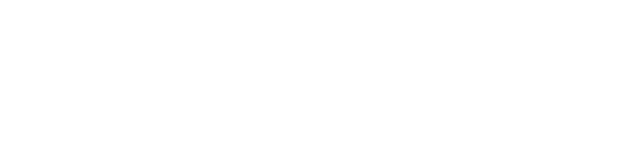
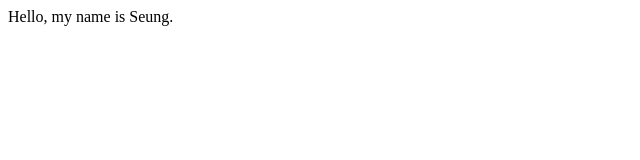
Before and after one commit to itsseungho/portfolio-project, a website: page index.html in a window 1280 px wide. Shown: the whole page, without its empty margins (0-640 px from the left). Drawn offline with Linux system fonts and the light colour scheme.

Commit message:
Add intro text

```diff
--- a/index.html
+++ b/index.html
@@ -9,7 +9,7 @@
 </head>
 
 <body>
-
+  Hello, my name is Seung.
   <script src="script.js"></script>
 </body>
 
```
